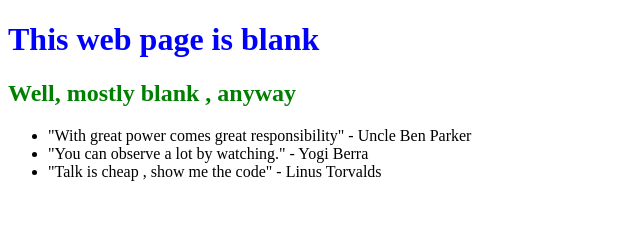
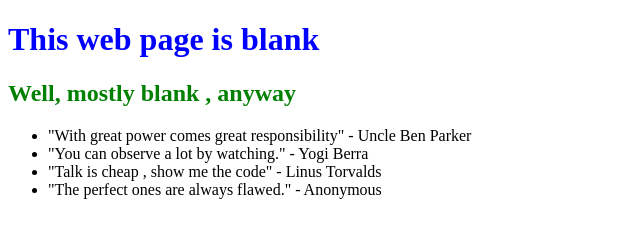
Before and after one commit to gunjan-sap/opensap-git, a plain HTML site: page index.html in a window 1280 px wide. Shown: the whole page, without its empty margins (0-640 px from the left). Drawn offline with Linux system fonts and the light colour scheme.

Commit message:
Added 4th quote

```diff
--- a/index.html
+++ b/index.html
@@ -12,6 +12,7 @@
 			<li>"With great power comes great responsibility" - Uncle Ben Parker</li>
 			<li>"You can observe a lot by watching." - Yogi Berra</li>
 			<li>"Talk is cheap , show me the code"  - Linus Torvalds</li>
+			<li>"The perfect ones are always flawed." - Anonymous</li>
 		</ul>
 
 	</body>
```
